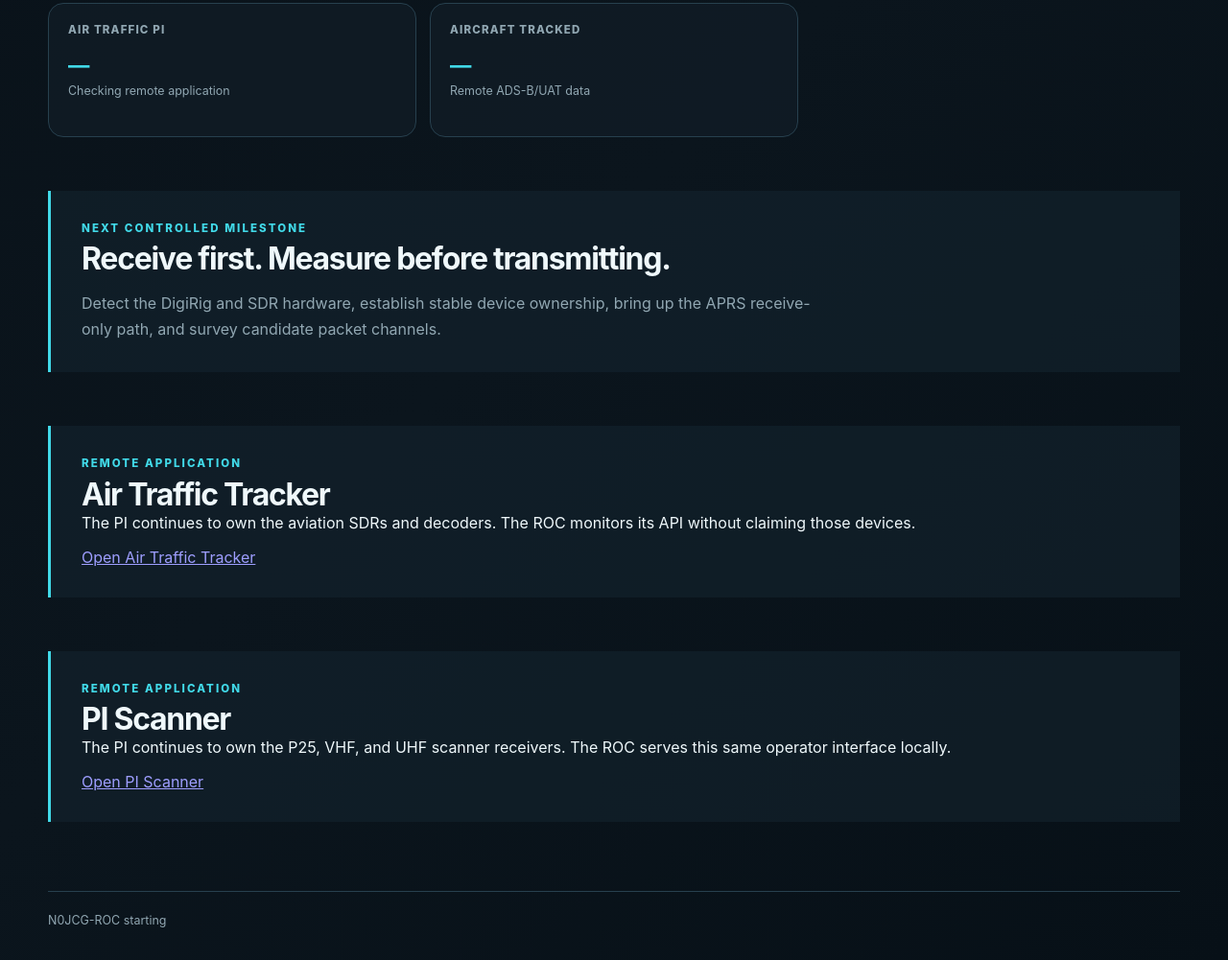
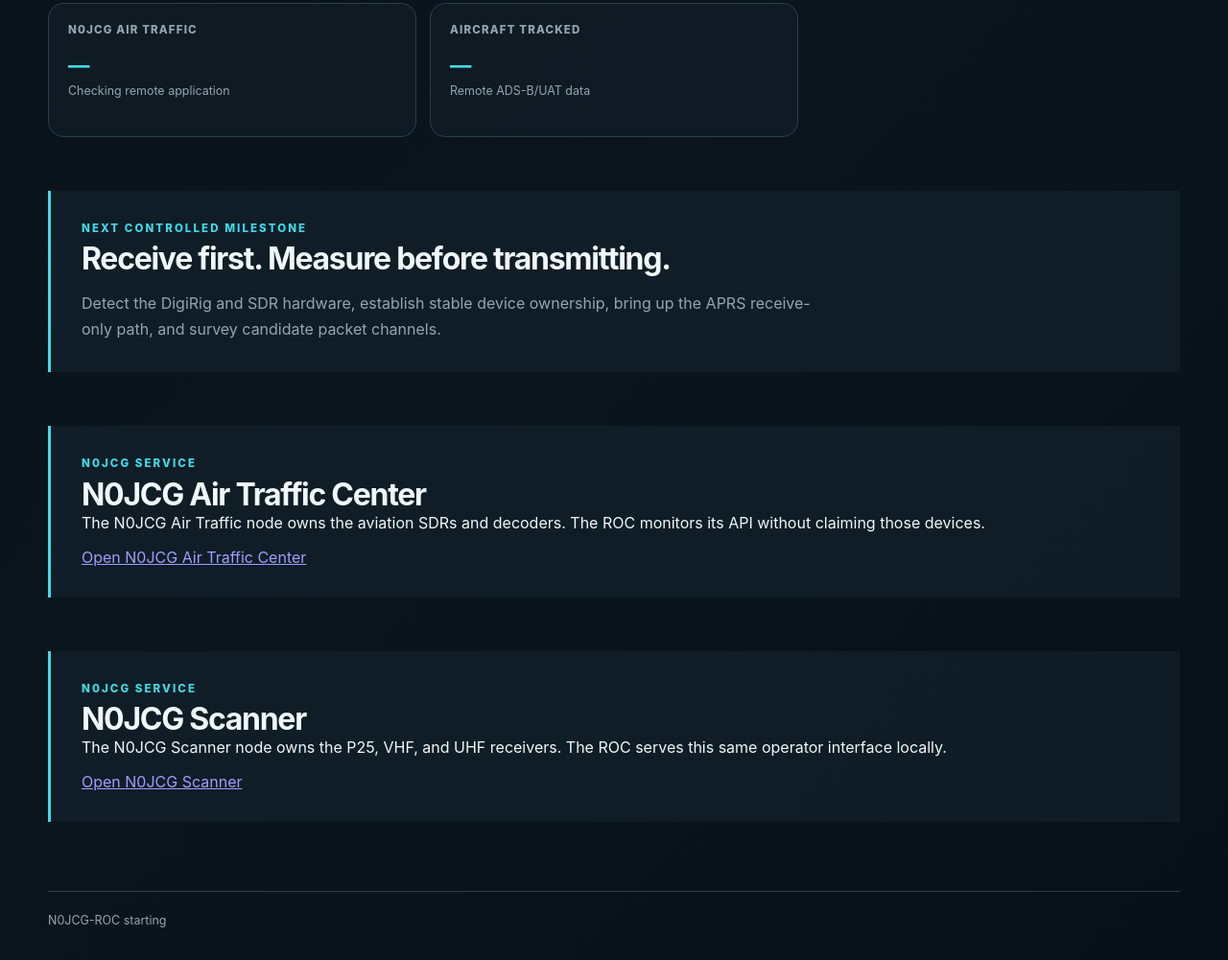
Before and after one commit to bakstaaj/N0JCG-ROC, a plain HTML site: page web/index.html in a window 1280 px wide. Shown: the part 1090-2091 px from the top of the page at 96% size. Drawn offline with Linux system fonts and the light colour scheme; no server answers.

Commit message:
Apply N0JCG service branding

```diff
--- a/web/app.js
+++ b/web/app.js
@@ -62,12 +62,12 @@ function showAirTraffic(status) {
   const link = document.querySelector("#air-traffic-link");
   if (status.reachable) {
     state.textContent = "Online";
-    detail.textContent = `PI API ${status.url}`;
+    detail.textContent = `N0JCG Air Traffic API ${status.url}`;
     aircraft.textContent = String(status.aircraft_count ?? 0);
     aircraftDetail.textContent = `${status.aircraft_with_position ?? 0} positioned`;
   } else {
     state.textContent = "Offline";
-    detail.textContent = status.error || "PI API unavailable";
+    detail.textContent = status.error || "N0JCG Air Traffic API unavailable";
     aircraft.textContent = "—";
     aircraftDetail.textContent = "No remote data";
   }
--- a/web/index.html
+++ b/web/index.html
@@ -51,7 +51,7 @@
           <article class="metric-card"><span>APRS listener</span><strong id="metric-aprs">—</strong><small id="metric-aprs-detail">—</small></article>
           <article class="metric-card"><span>APRS packets</span><strong id="metric-aprs-packets">—</strong><small id="metric-aprs-packets-detail">—</small></article>
           <article class="metric-card"><span>Latest APRS frame</span><strong id="metric-aprs-latest">—</strong><small id="metric-aprs-latest-detail">Waiting for a decoded packet</small></article>
-          <article class="metric-card"><span>Air Traffic PI</span><strong id="metric-air-traffic">—</strong><small id="metric-air-traffic-detail">Checking remote application</small></article>
+          <article class="metric-card"><span>N0JCG Air Traffic</span><strong id="metric-air-traffic">—</strong><small id="metric-air-traffic-detail">Checking remote application</small></article>
           <article class="metric-card"><span>Aircraft tracked</span><strong id="metric-aircraft">—</strong><small id="metric-aircraft-detail">Remote ADS-B/UAT data</small></article>
         </div>
       </section>
@@ -63,17 +63,17 @@
       </section>
 
       <section class="next-step">
-        <p class="eyebrow">Remote application</p>
-        <h2>Air Traffic Tracker</h2>
-        <p>The PI continues to own the aviation SDRs and decoders. The ROC monitors its API without claiming those devices.</p>
-        <a id="air-traffic-link" href="http://192.168.68.137:8090/" target="_blank" rel="noopener">Open Air Traffic Tracker</a>
+        <p class="eyebrow">N0JCG service</p>
+        <h2>N0JCG Air Traffic Center</h2>
+        <p>The N0JCG Air Traffic node owns the aviation SDRs and decoders. The ROC monitors its API without claiming those devices.</p>
+        <a id="air-traffic-link" href="http://192.168.68.137:8090/" target="_blank" rel="noopener">Open N0JCG Air Traffic Center</a>
       </section>
 
       <section class="next-step">
-        <p class="eyebrow">Remote application</p>
-        <h2>PI Scanner</h2>
-        <p>The PI continues to own the P25, VHF, and UHF scanner receivers. The ROC serves this same operator interface locally.</p>
-        <a href="/pi-scanner/">Open PI Scanner</a>
+        <p class="eyebrow">N0JCG service</p>
+        <h2>N0JCG Scanner</h2>
+        <p>The N0JCG Scanner node owns the P25, VHF, and UHF receivers. The ROC serves this same operator interface locally.</p>
+        <a href="/pi-scanner/">Open N0JCG Scanner</a>
       </section>
     </main>
 
```
Also changed, not shown: 2 other files.
